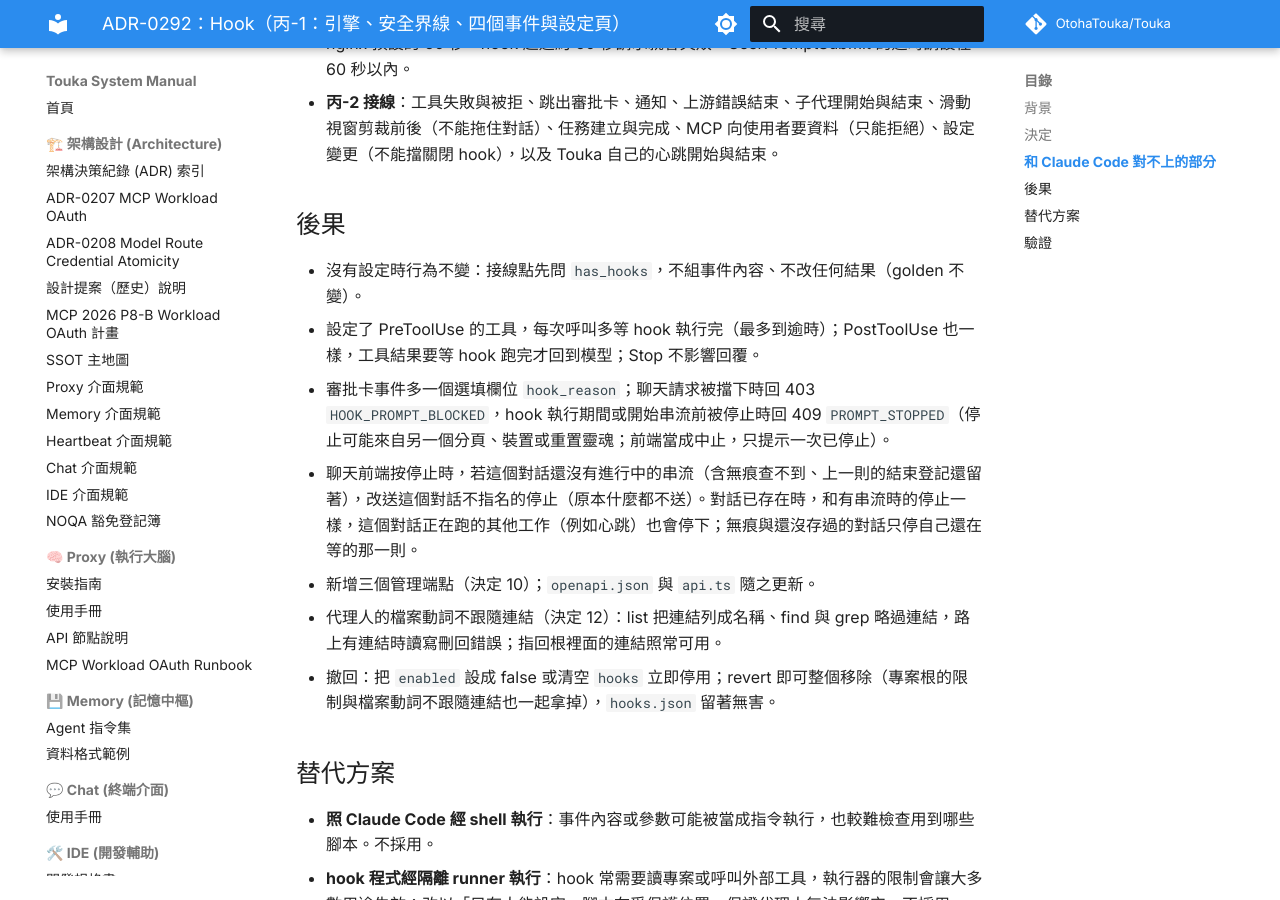
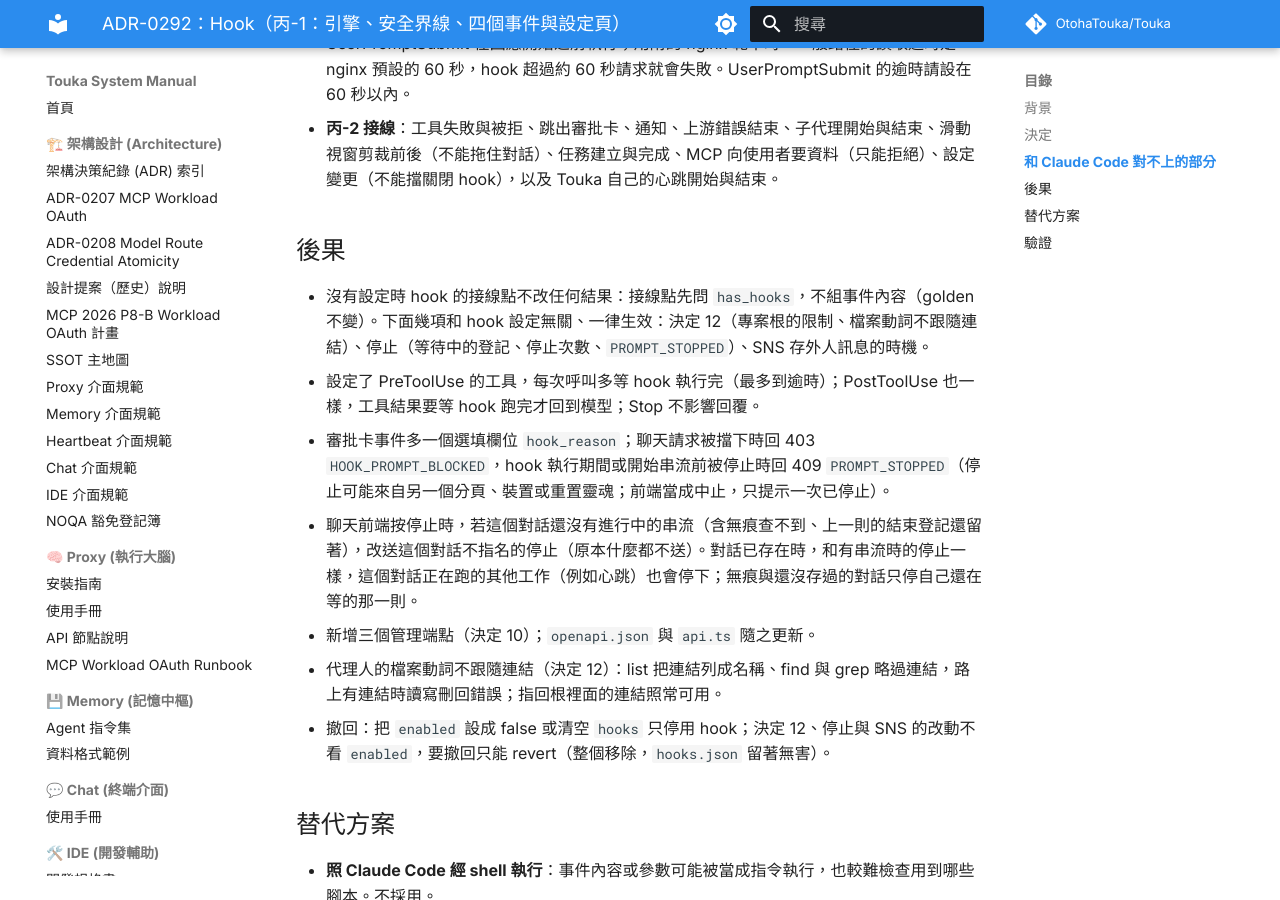
Before and after one commit to OtohaTouka/Touka, an MkDocs documentation site: the page built from docs/architecture/adr/0292-hooks.md, in a window 1280 px wide and 900 px high, scrolled down 12769 px. Built offline with MkDocs 1.6.1 and Material for MkDocs 9.7.7, drawn with Linux system fonts in a browser that asks for light colours; comment, search, counter and statistics services are not loaded; some of the changed text lies outside the part shown.

Commit message:
fix(guards): classify the new file-op helpers, clarify what turning hooks off undoes
- The native tool contract baseline (Guard #45) lists the two new private
  helpers in core_file_ops (_regular_files, _glob_match); neither reads
  tool arguments. The full pytest run caught the missing entries.
- ADR-0292: with no hooks configured the hook wiring changes nothing, but
  decision 12, the stop changes and the SNS store timing apply whether or
  not hooks are enabled, so turning hooks off does not undo them; only a
  revert does. Under /debug/execute the event agent_id is the requested
  debug target, not the person who pressed.

Co-Authored-By: Claude Opus 5.5 <noreply@anthropic.com>

```diff
--- a/docs/architecture/adr/0292-hooks.md
+++ b/docs/architecture/adr/0292-hooks.md
@@ -66,7 +66,7 @@
      - 這是「使用者送出訊息」的檢查，不是管住使用者或代理人的機制：心跳的脈衝提示、排程寫的提示（`init_prompt`）、重新觸發（`/heartbeat/retrigger`）與只有工具結果的回合都不觸發。
    - 插話（ADR-0249）：插話也是使用者送出的文字，進佇列前跑 UserPromptSubmit（`services/hooks/interjection_hooks.py`，事件內容多 `interjection: true`、`agent_id` 取自這次串流）。擋下回 403 `HOOK_PROMPT_BLOCKED`、不進佇列，前端顯示理由並把文字放回輸入框；hook 的補充說明不採用（插話直接接在這一輪的對話裡，沒有「只用在這一次請求」的位置）；hook 服務出錯照樣進佇列。hook 執行期間串流換了或結束了，回 404 `STREAM_NOT_FOUND`，不進新的串流。
    - PreToolUse／PostToolUse：`ToolExecutor` 內，matcher 比對 Touka 的工具名稱，MCP 工具另比對工具清單上的正式名稱 `server__tool` 與 Claude Code 寫法 `mcp__server__tool`（模型用裸名稱叫也比對得到這兩種）；PostToolUse 只在成功後執行，事件內容多 `tool_response`。
-     - 只涵蓋經 `ToolExecutor` 的工具呼叫：任務的驗證指令（`verification_cmd`）、演化與創建的試跑由系統自己啟動，不觸發 PreToolUse，照原本的隔離與審批規則執行。人按的除錯執行（`/debug/execute`）也經 `ToolExecutor`，同樣會觸發。
+     - 只涵蓋經 `ToolExecutor` 的工具呼叫：任務的驗證指令（`verification_cmd`）、演化與創建的試跑由系統自己啟動，不觸發 PreToolUse，照原本的隔離與審批規則執行。人按的除錯執行（`/debug/execute`）也經 `ToolExecutor`，同樣會觸發；事件內容的 `agent_id` 是請求指定的除錯目標（字串，例如 `DebugAgent`），不是按的人。
      - 工具在等 PreToolUse hook 時使用者按了停止，hook 跑完後不執行這個工具，回結構化 `permission_denied`（`reason: "stopped_by_user"`）；和 UserPromptSubmit 一樣看這次執行開始之後有沒有被停止過，下一則請求清掉旗標也照樣不執行。沒有 hook 真的執行時不看停止。
      - 舊工具名稱（`LEGACY_ADVERTISED_SUCCESSORS`）也比對它對應的新名稱：規則寫 `execute_command`，模型叫 `bash` 也比得到；舊檔案工具的 `action` 剛好是某個新名稱時只對應那一個，其他動作對應全部檔案動詞（寧可多比到）。事件內容的 `tool_name` 照模型叫的名稱，另加 `tool_aliases` 列出對應的新名稱。
      - 事件內容的 `tool_input` 是模型送來的參數：執行器之後替 MCP 工具補上的 `agent_id`、換成代理人自己資料夾實際路徑的根目錄參數，都不會出現在 hook 看到的內容裡。公開參數的驗證在審批之後才做（ADR-0229），所以 hook 看到的是驗證之前的原樣：欄位可能是別名、多出不認得的欄位或型別不對，hook 不能假設已經正規化。
@@ -154,13 +154,13 @@
 
 ## 後果
 
-- 沒有設定時行為不變：接線點先問 `has_hooks`，不組事件內容、不改任何結果（golden 不變）。
+- 沒有設定時 hook 的接線點不改任何結果：接線點先問 `has_hooks`，不組事件內容（golden 不變）。下面幾項和 hook 設定無關、一律生效：決定 12（專案根的限制、檔案動詞不跟隨連結）、停止（等待中的登記、停止次數、`PROMPT_STOPPED`）、SNS 存外人訊息的時機。
 - 設定了 PreToolUse 的工具，每次呼叫多等 hook 執行完（最多到逾時）；PostToolUse 也一樣，工具結果要等 hook 跑完才回到模型；Stop 不影響回覆。
 - 審批卡事件多一個選填欄位 `hook_reason`；聊天請求被擋下時回 403 `HOOK_PROMPT_BLOCKED`，hook 執行期間或開始串流前被停止時回 409 `PROMPT_STOPPED`（停止可能來自另一個分頁、裝置或重置靈魂；前端當成中止，只提示一次已停止）。
 - 聊天前端按停止時，若這個對話還沒有進行中的串流（含無痕查不到、上一則的結束登記還留著），改送這個對話不指名的停止（原本什麼都不送）。對話已存在時，和有串流時的停止一樣，這個對話正在跑的其他工作（例如心跳）也會停下；無痕與還沒存過的對話只停自己還在等的那一則。
 - 新增三個管理端點（決定 10）；`openapi.json` 與 `api.ts` 隨之更新。
 - 代理人的檔案動詞不跟隨連結（決定 12）：list 把連結列成名稱、find 與 grep 略過連結，路上有連結時讀寫刪回錯誤；指回根裡面的連結照常可用。
-- 撤回：把 `enabled` 設成 false 或清空 `hooks` 立即停用；revert 即可整個移除（專案根的限制與檔案動詞不跟隨連結也一起拿掉），`hooks.json` 留著無害。
+- 撤回：把 `enabled` 設成 false 或清空 `hooks` 只停用 hook；決定 12、停止與 SNS 的改動不看 `enabled`，要撤回只能 revert（整個移除，`hooks.json` 留著無害）。
 
 ## 替代方案
 
```
Also changed, not shown: 1 other file.
